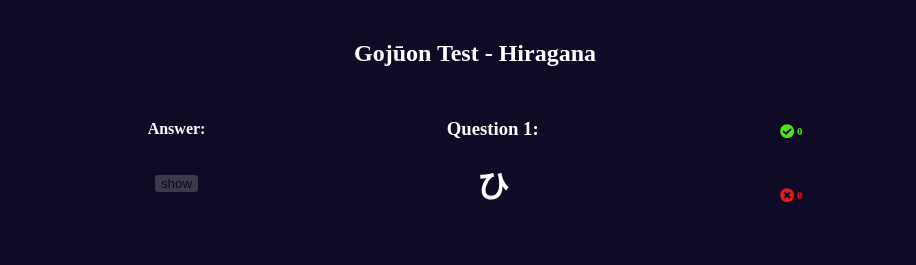
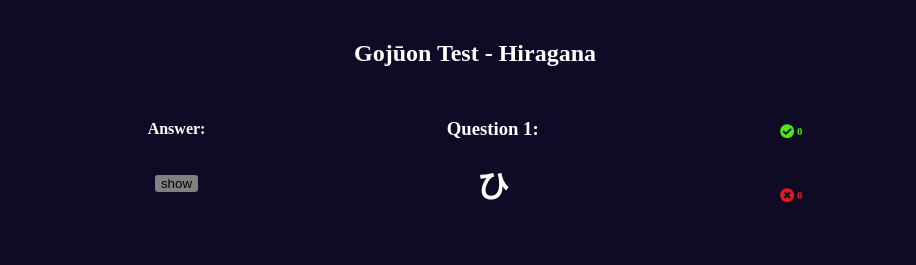
Before and after one commit to jimmalma/gojuonTest, a React (Create React App) app: page / in a window 1280 px wide. Shown: the top 265 px of the page, without its empty margins (165-1081 px from the left). Built offline with nearby package versions, Linux system fonts and the light colour scheme.

Commit message:
modify the prompt

```diff
--- a/src/App.css
+++ b/src/App.css
@@ -29,8 +29,9 @@ body {
 }
 #showButton {
   border-radius: 3px;
-  opacity: 0.2;
+  opacity: 1;
   margin-top: 15px;
+  background-color: grey;
 }
 #showButton:hover {
   opacity: 0.6;
@@ -56,6 +57,7 @@ input {
 .submit {
   border-radius: 0px 4px 4px 0px;
   background-color: #8f8da3;
+  height: 100%;
 }
 
 input {
--- a/src/Components/RandomHiragana.js
+++ b/src/Components/RandomHiragana.js
@@ -29,7 +29,6 @@ const RandomHiragana = ({ answer, setIsShowed, qList, qNo, setQNo }) => {
   }, [answer]);
 
   useEffect(() => {
-    setIsPrompt(false);
     if (correctRecord.length + incorrectRecord.length === 10) {
       setIsShowed(true);
       document.querySelector("#showButton").disabled = true;
@@ -44,6 +43,7 @@ const RandomHiragana = ({ answer, setIsShowed, qList, qNo, setQNo }) => {
     setIncorrectScore(incorrectScore + 1);
     setIncorrectSpin(true);
     setIsShowed(true);
+    setIsPrompt(false);
     setTimeout(() => {
       setIncorrectSpin(false);
     }, 2000);
--- a/src/Components/Score.js
+++ b/src/Components/Score.js
@@ -14,11 +14,11 @@ const Score = ({
   return (
     <div className="score">
       <h6 className="score-correct">
-        <FontAwesomeIcon icon={faCheckCircle} pulse={correctSpin} size="lg" />
+        <FontAwesomeIcon icon={faCheckCircle} spin={correctSpin} size="lg" />
         {"  " + correctScore}
       </h6>
       <h6 className="score-incorrect">
-        <FontAwesomeIcon icon={faTimesCircle} pulse={incorrectSpin} size="lg" />
+        <FontAwesomeIcon icon={faTimesCircle} spin={incorrectSpin} size="lg" />
         {"  " + incorrectScore}
       </h6>
     </div>
```
